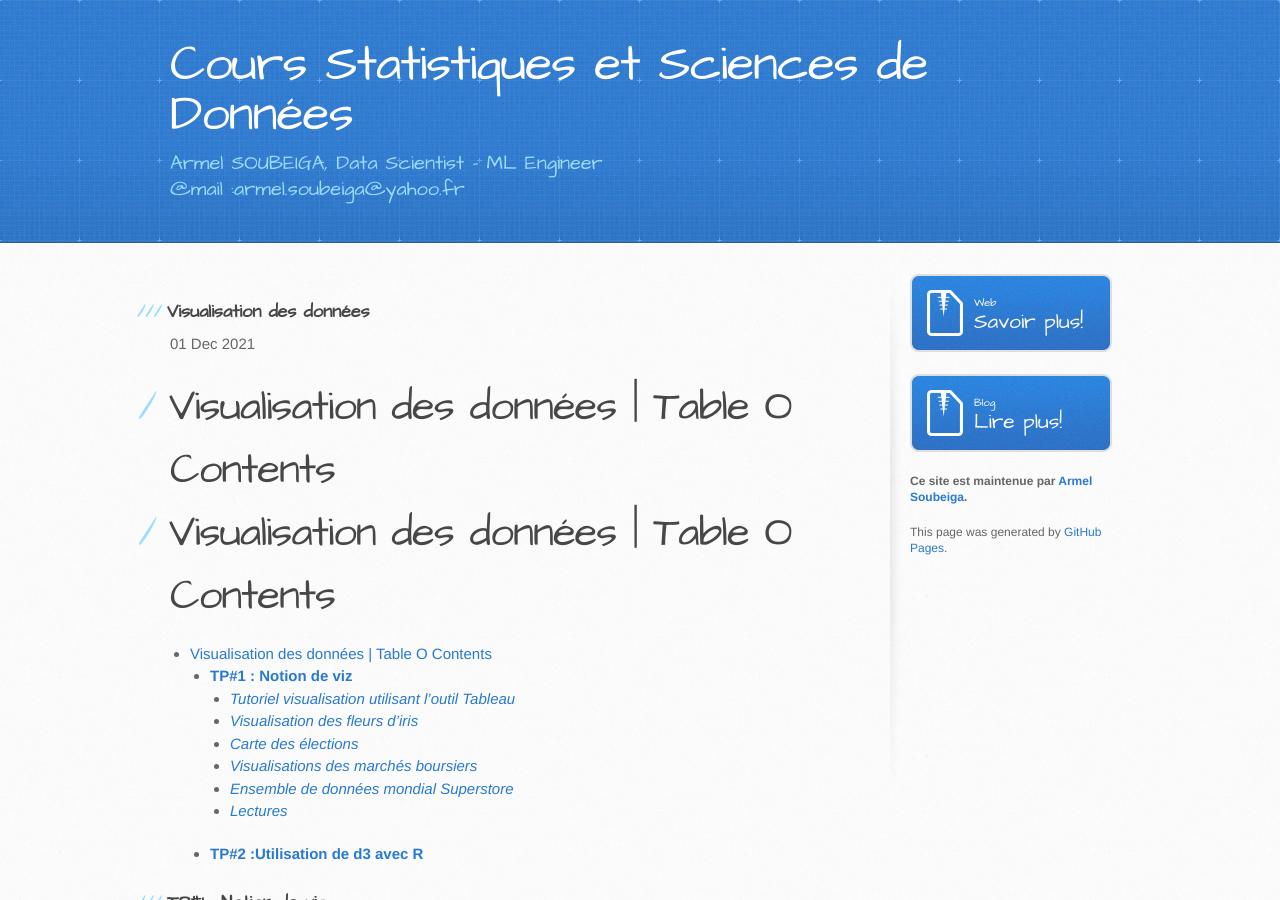
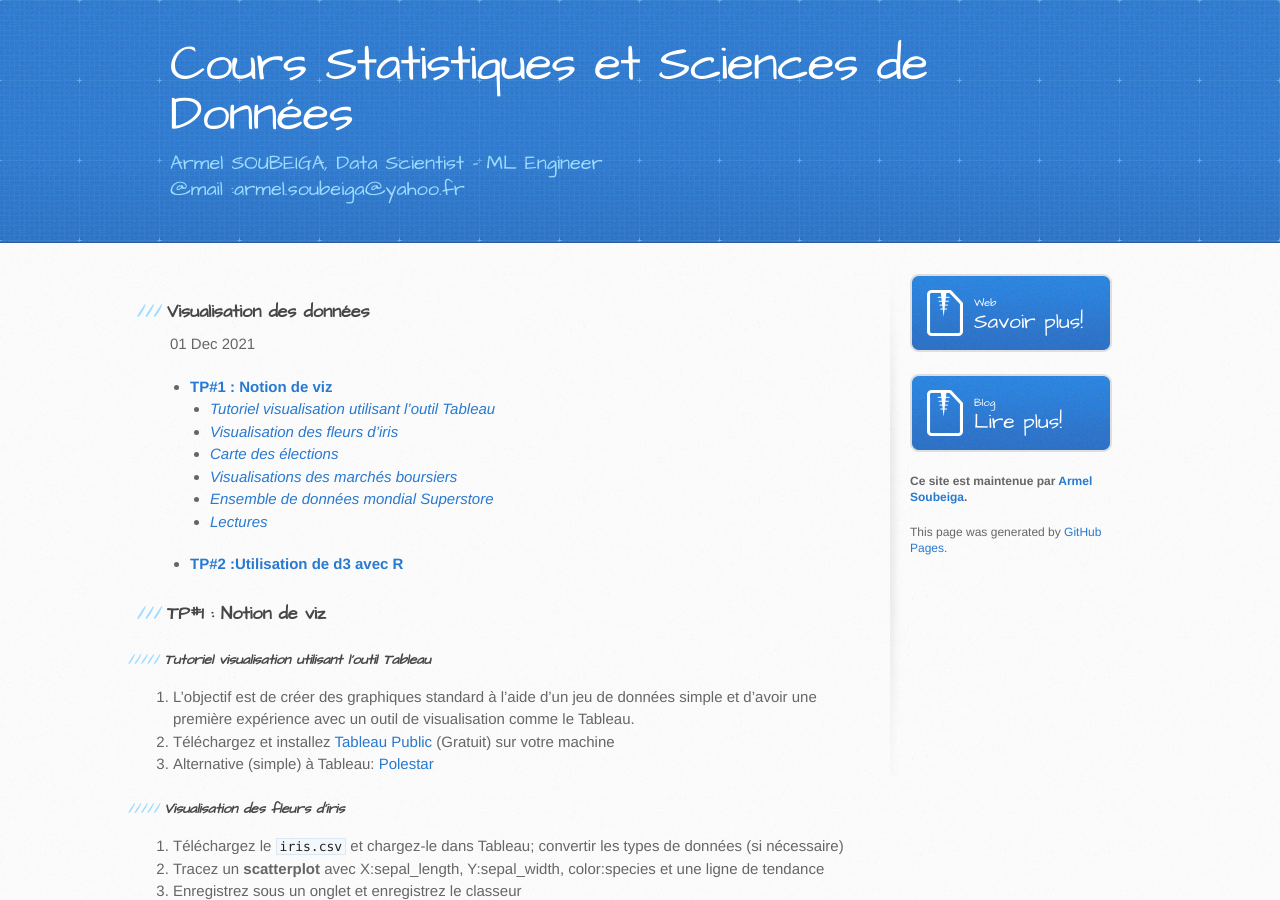
Before and after one commit to armelsoubeiga/Cours, a Jekyll site: the page built from dataviz/_posts/2021-12-11-Visualisation-des-données.md, in a window 1280 px wide and 900 px high. Built offline with Jekyll 4.4.1, drawn with Linux system fonts in a browser that asks for light colours; some of the changed text lies outside the part shown.

Commit message:
Update toc.md

```diff
--- a/_includes/toc.md
+++ b/_includes/toc.md
@@ -1,7 +1,3 @@
-{% comment %} Table O Contents ver Dtd 11-17-19 {% endcomment %}
-
-# {{ page.title }} | Table O Contents
-
 {{ page.excerpt }}
 
 - TOC
```
